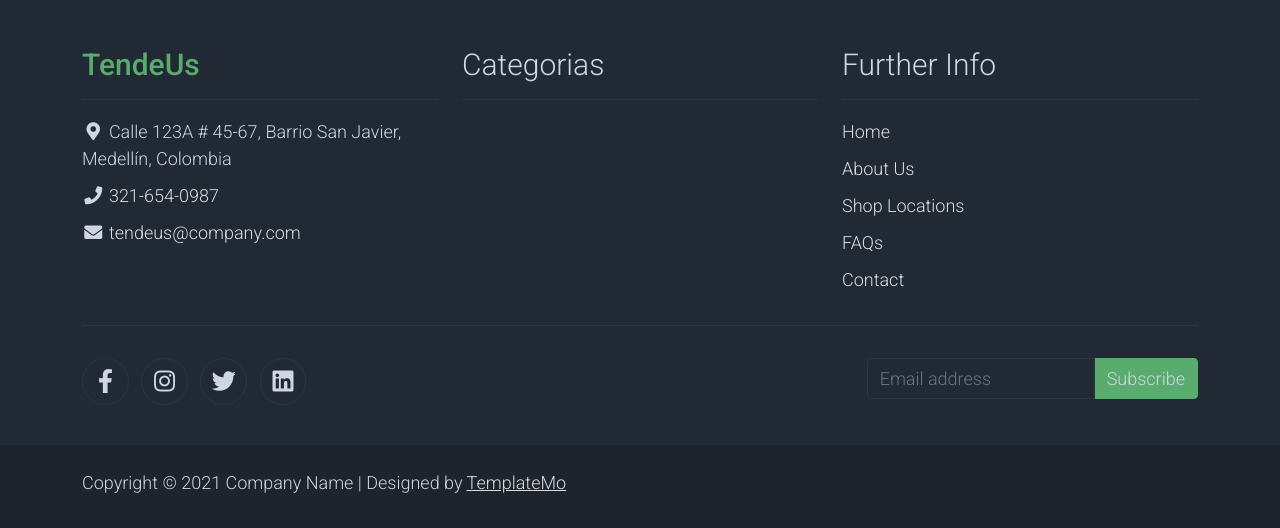
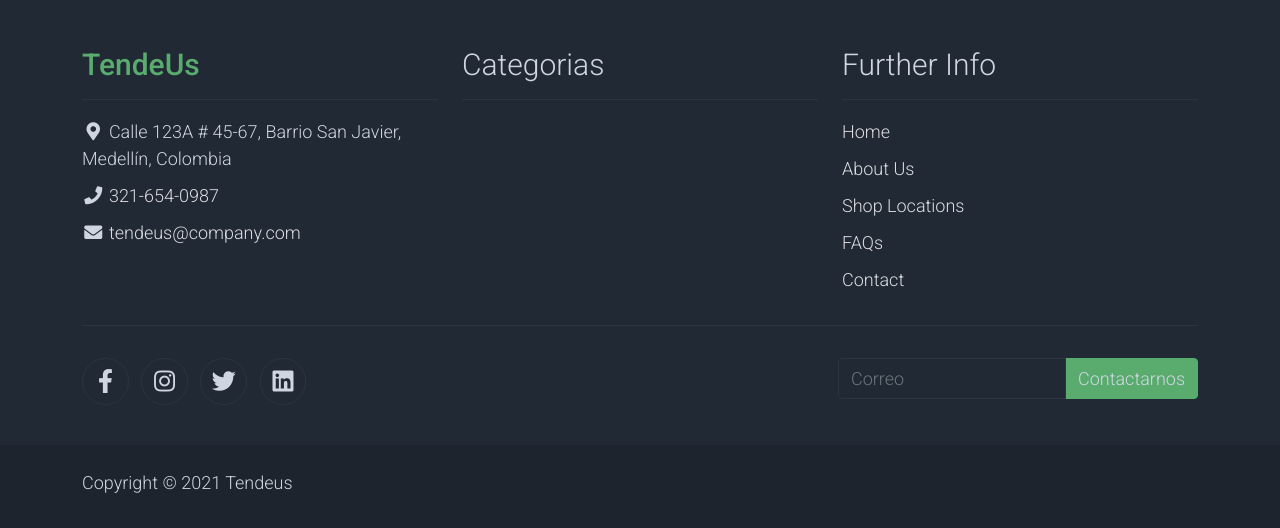
Before and after one commit to Jonathanbees/Integrate-Project, a Django app: page /about/ in a window 1280 px wide. Shown: the part 1696-2224 px from the top of the page. Run offline with Django 4.2, Linux system fonts and the light colour scheme; data that the repository does not hold is empty; some libraries are stand-ins or nearby versions.

Commit message:
template

```diff
--- a/onlinestore/templates/onlinestore/template.html
+++ b/onlinestore/templates/onlinestore/template.html
@@ -173,7 +173,7 @@ https://templatemo.com/tm-559-zay-shop
                     <h2 class="h2 text-light border-bottom pb-3 border-light">Categorias</h2>
                     <ul class="list-unstyled text-light footer-link-list">
                         {% for category in allcategories %}
-                        <li><a href="{% url 'category' category.idcategory %}" class="text-decoration-none" style="text-transform: capitalize; href="#">{{ category.name }}</a></li>
+                        <li><a href="{% url 'category' category.idcategory %}" class="text-decoration-none" style="text-transform: capitalize"; href="#">{{ category.name }}</a></li>
                         {% endfor %}
                     </ul>
                 </div>
@@ -212,10 +212,10 @@ https://templatemo.com/tm-559-zay-shop
                     </ul>
                 </div>
                 <div class="col-auto">
-                    <label class="sr-only" for="subscribeEmail">Email address</label>
+                    <label class="sr-only" for="subscribeEmail">Correo electrónico</label>
                     <div class="input-group mb-2">
-                        <input type="text" class="form-control bg-dark border-light" id="subscribeEmail" placeholder="Email address">
-                        <div class="input-group-text btn-success text-light">Subscribe</div>
+                        <input type="text" class="form-control bg-dark border-light" id="subscribeEmail" placeholder="Correo">
+                        <div class="input-group-text btn-success text-light">Contactarnos</div>
                     </div>
                 </div>
             </div>
@@ -226,8 +226,7 @@ https://templatemo.com/tm-559-zay-shop
                 <div class="row pt-2">
                     <div class="col-12">
                         <p class="text-left text-light">
-                            Copyright &copy; 2021 Company Name
-                            | Designed by <a rel="sponsored" href="https://templatemo.com" target="_blank">TemplateMo</a>
+                            Copyright &copy; 2021 Tendeus
                         </p>
                     </div>
                 </div>
```
